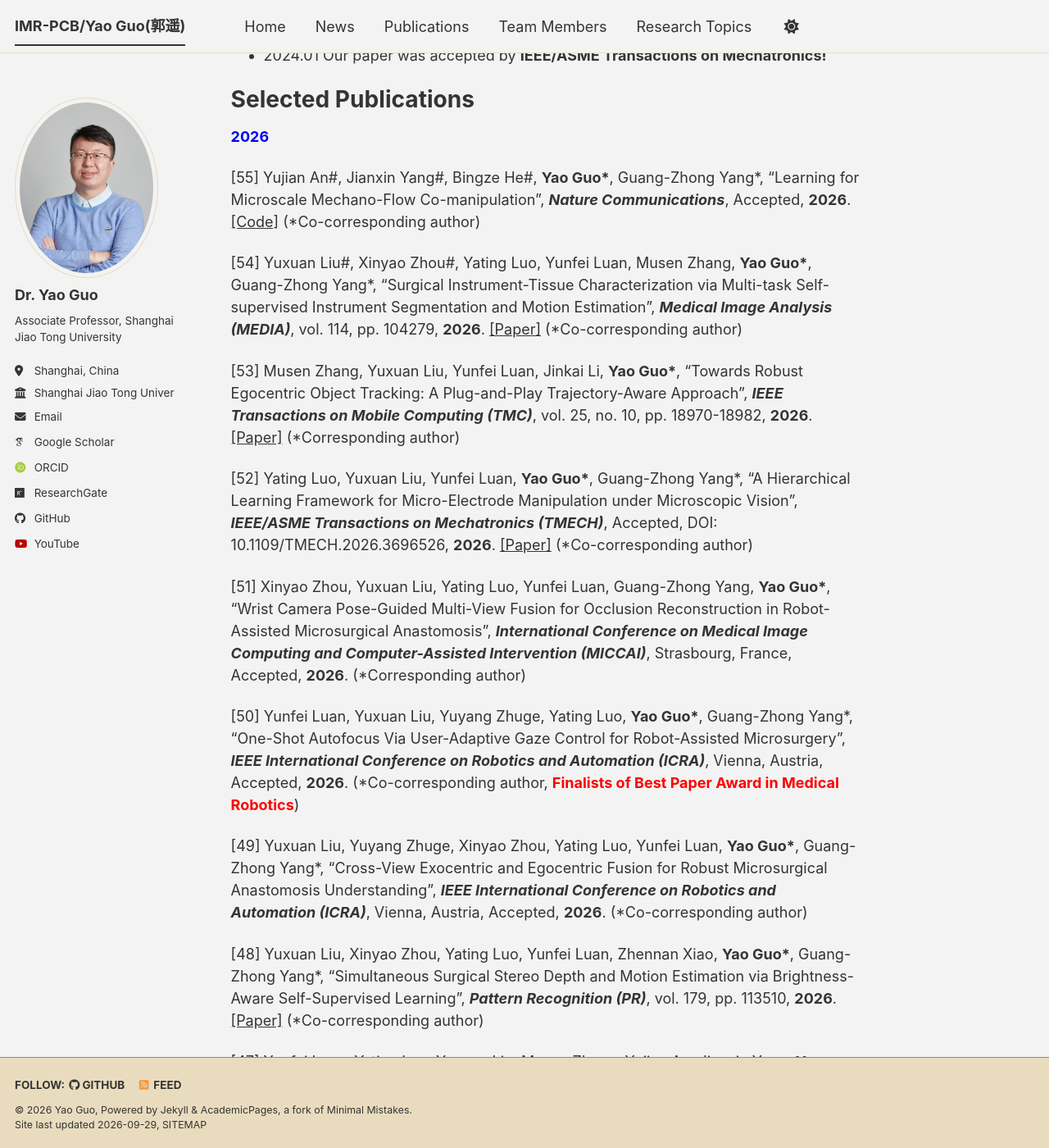
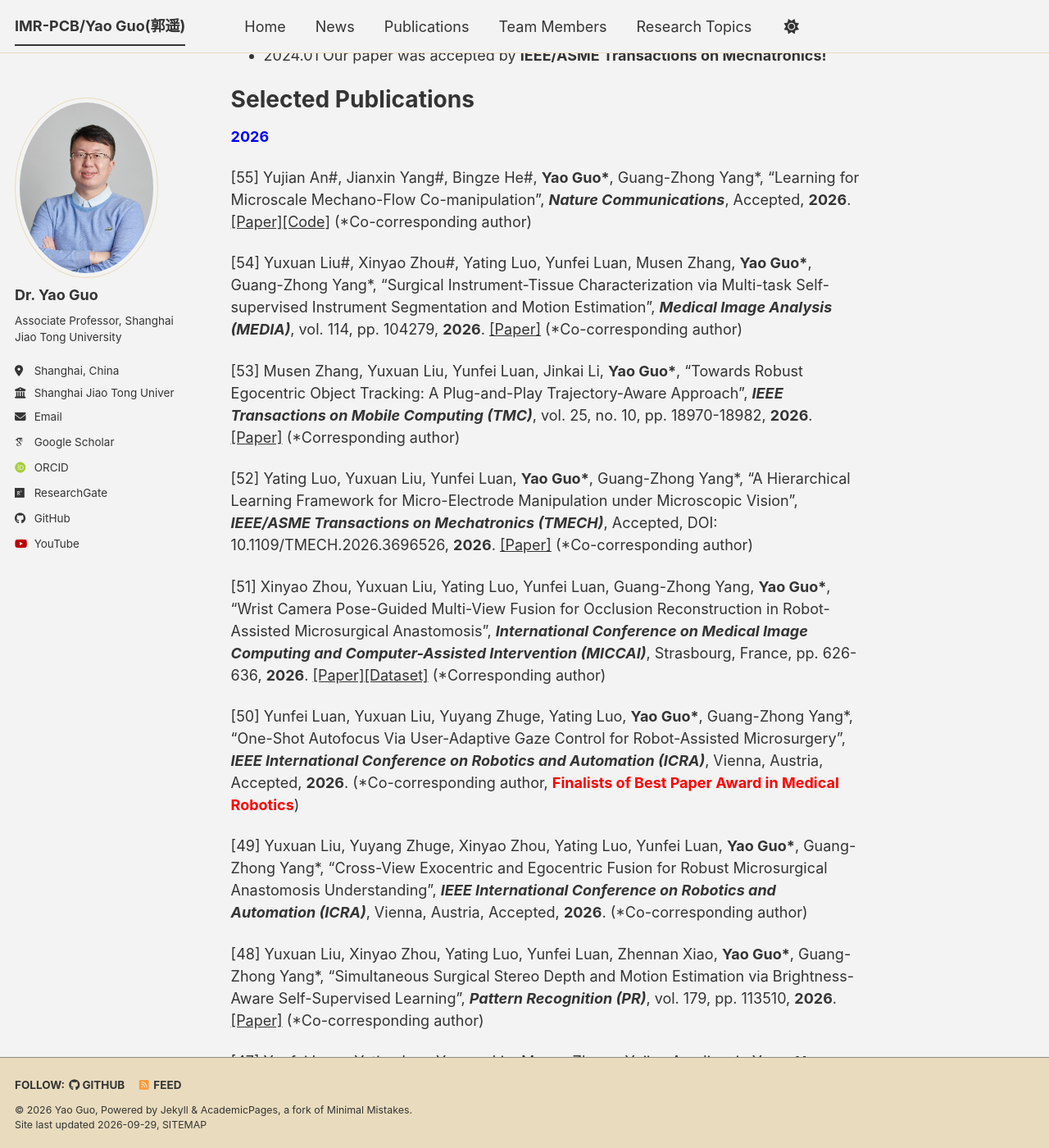
Before and after one commit to IMR-PCB/IMR-PCB.github.io, a Jekyll site: the page built from _pages/about.md, in a window 1280 px wide and 1400 px high, scrolled down 2496 px. Shown: the whole window at 82% size. Built offline with Jekyll 4.4.1, drawn with Linux system fonts in a browser that asks for light colours; some web fonts are replaced; a script bundle is joined from its source files by our own code; library files that are not in the unit come from our copies.

Commit message:
Update about.md

```diff
--- a/_pages/about.md
+++ b/_pages/about.md
@@ -59,7 +59,7 @@ Selected Publications
 ======
 <span style="color:blue">**2026**</span>
 
-\[55\] Yujian An\#, Jianxin Yang\#, Bingze He\#, **Yao Guo\***, Guang-Zhong Yang\*, "Learning for Microscale Mechano-Flow Co-manipulation", _**Nature Communications**_, Accepted, **2026**.  [\[Code\]](https://github.com/IMR-PCB/FlowBot) (*Co-corresponding author)
+\[55\] Yujian An\#, Jianxin Yang\#, Bingze He\#, **Yao Guo\***, Guang-Zhong Yang\*, "Learning for Microscale Mechano-Flow Co-manipulation", _**Nature Communications**_, Accepted, **2026**. [\[Paper\]](https://www.nature.com/articles/s41467-026-77746-z)[\[Code\]](https://github.com/IMR-PCB/FlowBot) (*Co-corresponding author)
 
 \[54\] Yuxuan Liu\#, Xinyao Zhou\#, Yating Luo, Yunfei Luan, Musen Zhang, **Yao Guo\***, Guang-Zhong Yang\*, "Surgical Instrument-Tissue Characterization via Multi-task Self-supervised Instrument Segmentation and Motion Estimation", _**Medical Image Analysis (MEDIA)**_, vol. 114, pp. 104279, **2026**. [\[Paper\]](https://www.sciencedirect.com/science/article/pii/S1361841526003488)  (*Co-corresponding author)
 
@@ -67,7 +67,7 @@ Selected Publications
 
 \[52\] Yating Luo, Yuxuan Liu, Yunfei Luan, **Yao Guo\***, Guang-Zhong Yang\*, "A Hierarchical Learning Framework for Micro-Electrode Manipulation under Microscopic Vision", _**IEEE/ASME Transactions on Mechatronics (TMECH)**_, Accepted, DOI: 10.1109/TMECH.2026.3696526, **2026**. [\[Paper\]](https://ieeexplore.ieee.org/document/11561778) (\*Co-corresponding author)
 
-[51] Xinyao Zhou, Yuxuan Liu, Yating Luo, Yunfei Luan, Guang-Zhong Yang, **Yao Guo\***, "Wrist Camera Pose-Guided Multi-View Fusion for Occlusion Reconstruction in Robot-Assisted Microsurgical Anastomosis", _**International Conference on Medical Image Computing and Computer-Assisted Intervention (MICCAI)**_, Strasbourg, France, Accepted, **2026**. (\*Corresponding author)
+[51] Xinyao Zhou, Yuxuan Liu, Yating Luo, Yunfei Luan, Guang-Zhong Yang, **Yao Guo\***, "Wrist Camera Pose-Guided Multi-View Fusion for Occlusion Reconstruction in Robot-Assisted Microsurgical Anastomosis", _**International Conference on Medical Image Computing and Computer-Assisted Intervention (MICCAI)**_, Strasbourg, France, pp. 626-636, **2026**. [\[Paper\]](https://www.nature.com/articles/s41467-026-77746-z)[\[Dataset\]](https://github.com/IMR-PCB/Wrist-View-Dataset) (\*Corresponding author)
 
 [50] Yunfei Luan, Yuxuan Liu, Yuyang Zhuge, Yating Luo, **Yao Guo\***, Guang-Zhong Yang\*, "One-Shot Autofocus Via User-Adaptive Gaze Control for Robot-Assisted Microsurgery", _**IEEE International Conference on Robotics and Automation (ICRA)**_, Vienna, Austria, Accepted, **2026**. (\*Co-corresponding author, <span style="color:red">**Finalists of Best Paper Award in Medical Robotics**</span>)
 
```
